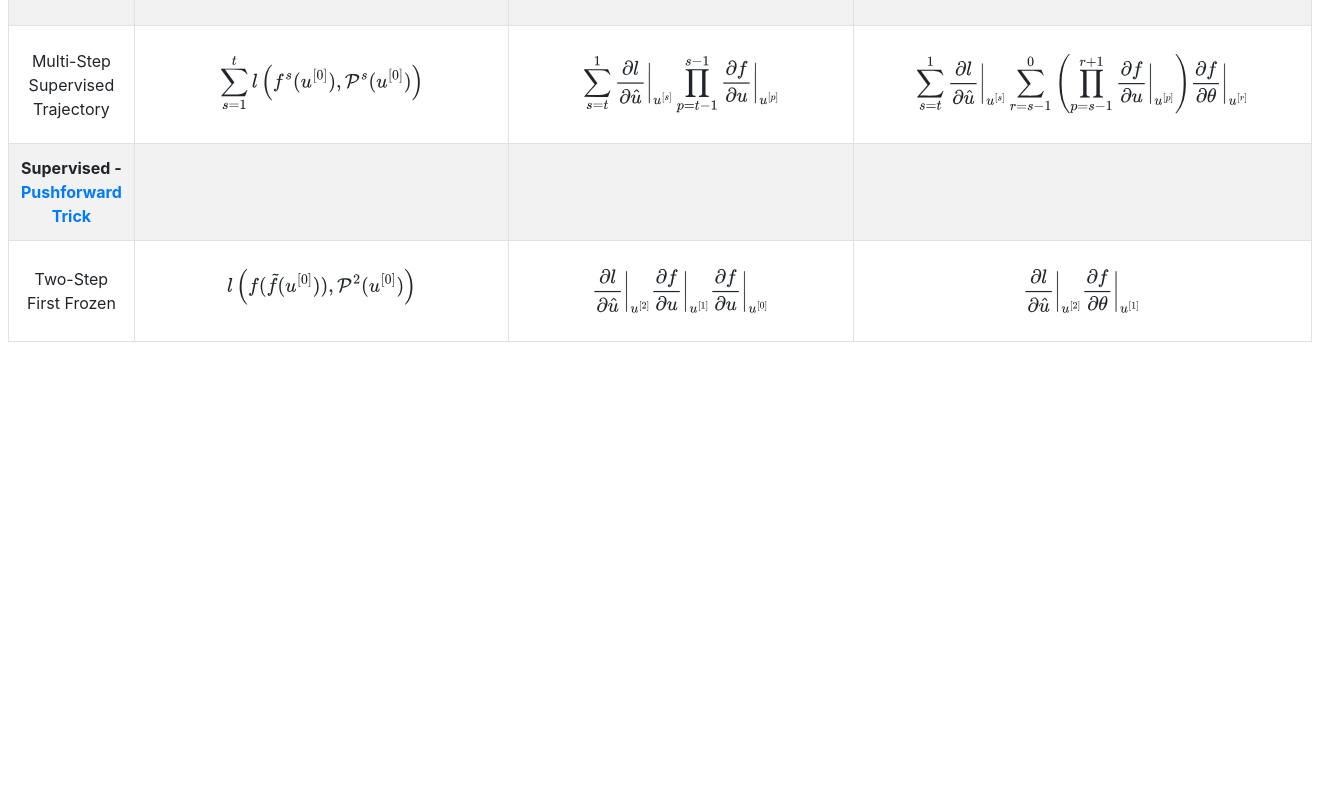
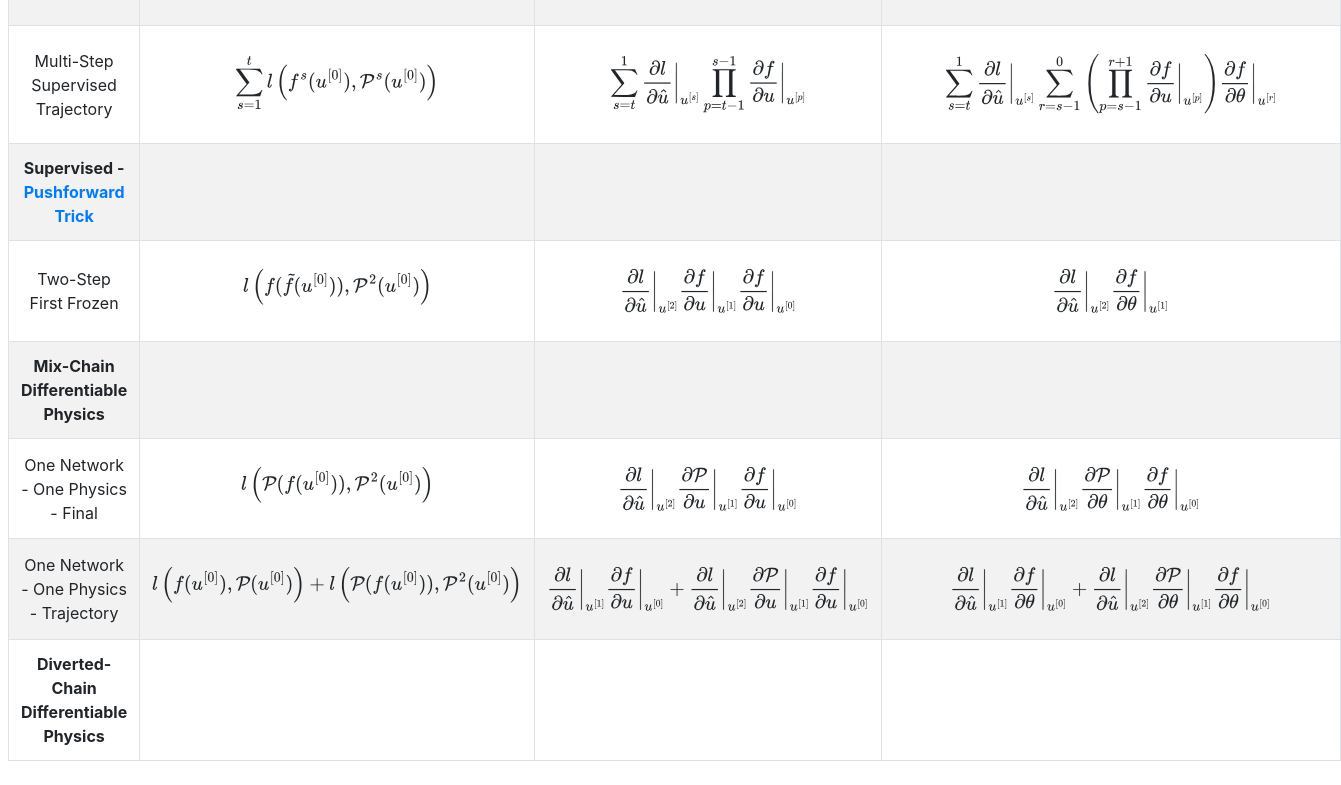
Before and after one commit to Ceyron/learning-setup-table, a plain HTML site: page index.html in a window 1280 px wide. Shown: the part 862-1647 px from the top of the page, 1341 px wide, since content can reach past the window. Before the commit the page ends 1228 px from the top, so only its background shows below. Drawn offline with nearby package versions, Linux system fonts and the light colour scheme.

Commit message:
Start with differentiable physics

```diff
--- a/index.html
+++ b/index.html
@@ -211,6 +211,67 @@ MathJax = {
       \frac{\partial f}{\partial \theta}\bigg|_{u^{[1]}}
     $$</td>
   </tr>
+  <tr>
+    <td><b>Mix-Chain Differentiable Physics</a> </b></td>
+    <td></td>
+    <td></td>
+    <td></td>
+  </tr>
+  <tr>
+    <!-- One Network - One Physics -->
+    <td class="align-middle">One Network - One Physics - Final</td>
+    <td>$$
+      l \left(
+        \mathcal{P}(f(u^{[0]})),
+        \mathcal{P}^2(u^{[0]})
+      \right)
+    $$</td>
+    <td>$$
+      \frac{\partial l}{\partial \hat{u}}\bigg|_{u^{[2]}}
+      \frac{\partial \mathcal{P}}{\partial u}\bigg|_{u^{[1]}}
+      \frac{\partial f}{\partial u}\bigg|_{u^{[0]}}
+    $$</td>
+    <td>$$
+      \frac{\partial l}{\partial \hat{u}}\bigg|_{u^{[2]}}
+      \frac{\partial \mathcal{P}}{\partial \theta}\bigg|_{u^{[1]}}
+      \frac{\partial f}{\partial \theta}\bigg|_{u^{[0]}}
+    $$</td>
+  </tr>
+  <tr>
+    <!-- One Network - One Physics Trajectory -->
+    <td class="align-middle">One Network - One Physics - Trajectory</td>
+    <td>$$
+      l\left(
+        f(u^{[0]}), \mathcal{P}(u^{[0]})
+      \right)
+      +
+      l\left(
+        \mathcal{P}(f(u^{[0]})), \mathcal{P}^2(u^{[0]})
+      \right)
+    $$</td>
+    <td>$$
+      \frac{\partial l}{\partial \hat{u}}\bigg|_{u^{[1]}}
+      \frac{\partial f}{\partial u}\bigg|_{u^{[0]}}
+      +
+      \frac{\partial l}{\partial \hat{u}}\bigg|_{u^{[2]}}
+      \frac{\partial \mathcal{P}}{\partial u}\bigg|_{u^{[1]}}
+      \frac{\partial f}{\partial u}\bigg|_{u^{[0]}}
+    $$</td>
+    <td>$$
+      \frac{\partial l}{\partial \hat{u}}\bigg|_{u^{[1]}}
+      \frac{\partial f}{\partial \theta}\bigg|_{u^{[0]}}
+      +
+      \frac{\partial l}{\partial \hat{u}}\bigg|_{u^{[2]}}
+      \frac{\partial \mathcal{P}}{\partial \theta}\bigg|_{u^{[1]}}
+      \frac{\partial f}{\partial \theta}\bigg|_{u^{[0]}}
+    $$</td>
+  </tr>
+  <tr>
+    <td><b>Diverted-Chain Differentiable Physics</a> </b></td>
+    <td></td>
+    <td></td>
+    <td></td>
+  </tr>
   </tbody>
 </table>
 
```
